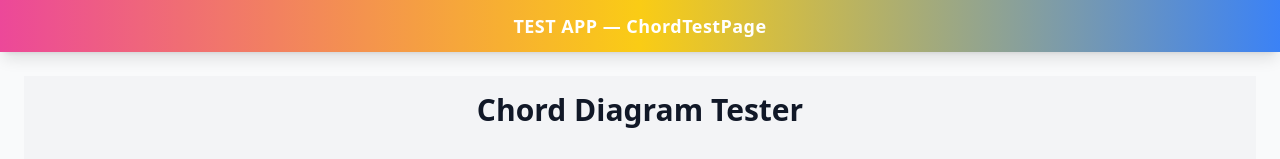
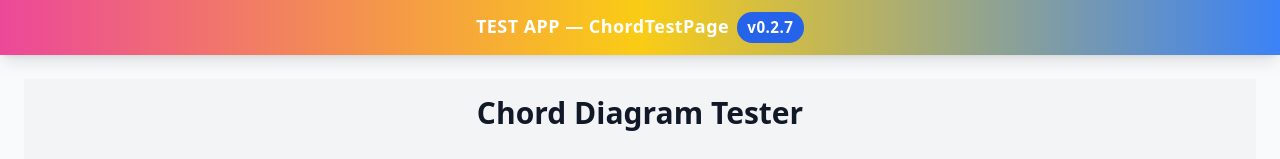
Before and after one commit to danielezappala/chordDiagram, a React (Vite) app in the folder examples/react-test-app/: page / in a window 1280 px wide. Shown: the top 159 px of the page. Built offline with nearby package versions, Linux system fonts and the light colour scheme.

Commit message:
feat: add version badge component to display app version in header

```diff
--- a/examples/react-test-app/src/App.tsx
+++ b/examples/react-test-app/src/App.tsx
@@ -1,6 +1,8 @@
 import ChordTestPage from './ChordTestPage';
 import React from 'react';
 
+
+import { VersionBadge } from './components/VersionBadge';
 
 function App() {
   return (
@@ -8,6 +10,7 @@ function App() {
       {/* Banner TEST APP */}
       <div className="w-full bg-gradient-to-r from-pink-500 via-yellow-400 to-blue-500 text-white text-center py-3 shadow-lg z-50">
         <span className="font-bold text-lg tracking-wide">TEST APP &mdash; ChordTestPage</span>
+        <VersionBadge />
       </div>
       <div className="flex-1 overflow-y-auto">
         <div className="min-h-full p-6">
--- /dev/null
+++ b/examples/react-test-app/src/components/VersionBadge.tsx
@@ -0,0 +1,22 @@
+// VersionBadge.tsx
+import React from 'react';
+import pkg from '../../package.json';
+
+export const VersionBadge: React.FC = () => (
+  <span
+    style={{
+      display: 'inline-block',
+      padding: '0.25em 0.7em',
+      borderRadius: '1em',
+      background: '#2563eb',
+      color: 'white',
+      fontWeight: 600,
+      fontSize: '0.95em',
+      marginLeft: '0.5em',
+      letterSpacing: '0.03em'
+    }}
+    title={`Test App Version: v${pkg.version}`}
+  >
+    v{pkg.version}
+  </span>
+);
```
